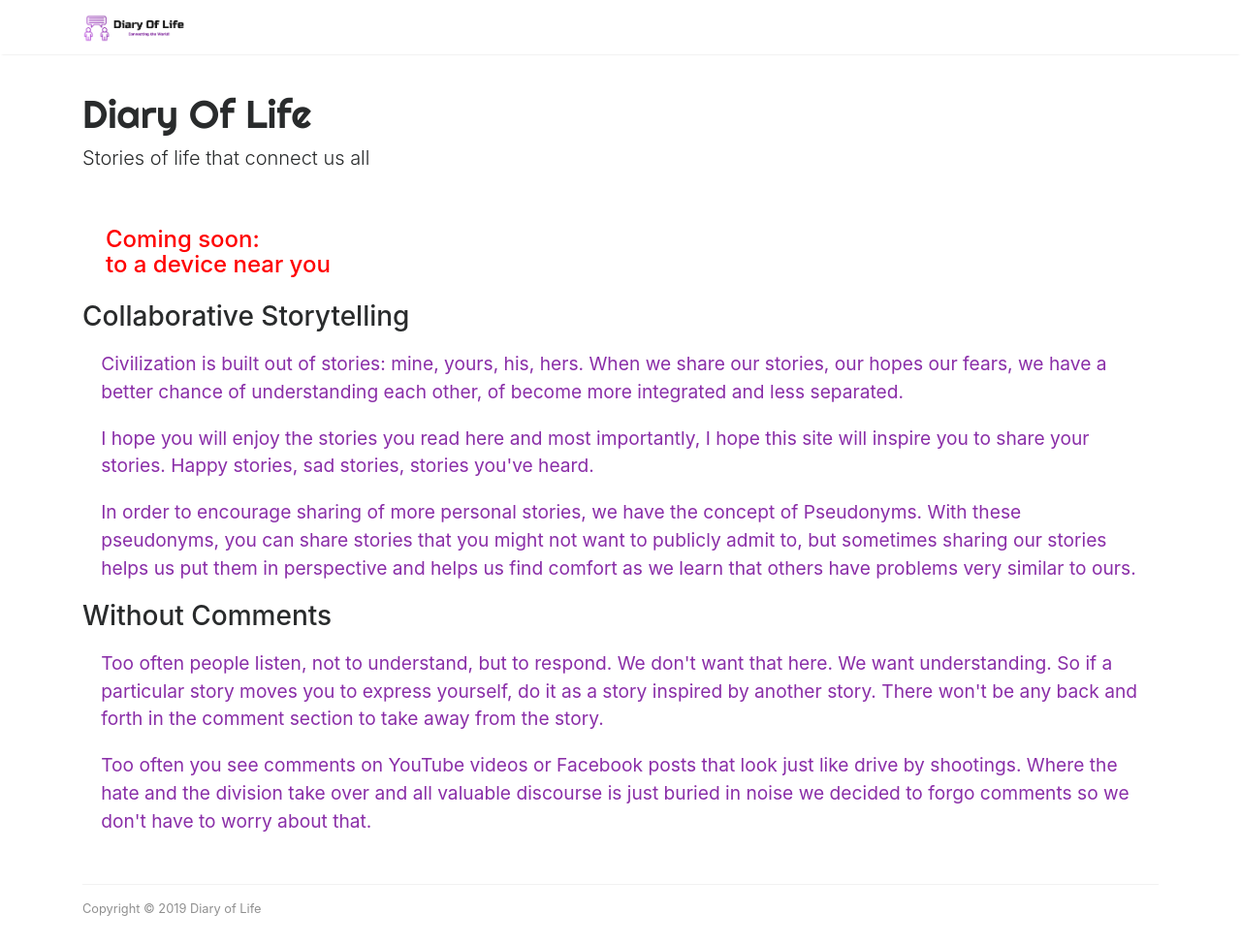
After one commit to mark0978/diaryoflife, a Django app: template diary/templates/teaser.html in a window 1280 px wide. The commit adds this page. Shown: the whole page at 97% size. Run offline with Django 3.2, Linux system fonts and the light colour scheme; the template is opened without the code that fills it, so the values that code supplies are empty; some libraries are stand-ins or nearby versions.

Commit message:
Added coming soon page and got bjoern working

```diff
--- a/diary/diary/bjoern_wsgi.py
+++ b/diary/diary/bjoern_wsgi.py
@@ -15,4 +15,5 @@
 from wsgi import application
 
 
-bjoern.run(application, 'unix:/var/run/diary.sock')
+bjoern.run(application, '127.0.0.1', 8080)
+#bjoern.run(application, 'unix:/var/run/diary.sock')
--- a/diary/diary/urls.py
+++ b/diary/diary/urls.py
@@ -17,8 +17,11 @@
 
 from django.contrib import admin
 from django.urls import path, include
+from django.views.generic import TemplateView
+
 
 urlpatterns = [
+    path('', TemplateView.as_view(template_name="teaser.html")),
     path('admin/', admin.site.urls),
     path('entries/', include('entries.urls')),
     path('markdownx/', include('markdownx.urls')),
--- a/diary/templates/base.html
+++ b/diary/templates/base.html
@@ -16,6 +16,8 @@
 	<link href="https://fonts.googleapis.com/css?family=Righteous" rel="stylesheet">
 	<!-- Custom styles for this template -->
 	<link href="{% static 'css/mediumish.css' %}" rel="stylesheet">
+	{% block styles %}
+	{% endblock styles %}
 </head>
 <body>
 
@@ -28,11 +30,11 @@
 <div class="container">
 	<!-- Begin Logo -->
 	<a class="navbar-brand" href="index.html">
-	<img src="assets/img/logo.png" alt="logo">
+	<img src="{% static 'img/logo.png' %}" alt="logo">
 	</a>
 	<!-- End Logo -->
 	<div class="collapse navbar-collapse" id="navbarsExampleDefault">
-		<!-- Begin Menu -->
+		{% block top-menu %}
 		<ul class="navbar-nav ml-auto">
 			<li class="nav-item active">
 				<a class="nav-link" href="{% url 'entries:recent' %}">Stories <span class="sr-only">(current)</span></a>
@@ -44,13 +46,13 @@
 				<a class="nav-link" href="/entries/author/">Author</a>
 			</li>
 		</ul>
-		<!-- End Menu -->
-		<!-- Begin Search -->
+		{% endblock top-menu %}
+		{% block search %}
 		<form class="form-inline my-2 my-lg-0">
 			<input class="form-control mr-sm-2" type="text" placeholder="Search">
 			<span class="search-icon"><svg class="svgIcon-use" width="25" height="25" viewbox="0 0 25 25"><path d="M20.067 18.933l-4.157-4.157a6 6 0 1 0-.884.884l4.157 4.157a.624.624 0 1 0 .884-.884zM6.5 11c0-2.62 2.13-4.75 4.75-4.75S16 8.38 16 11s-2.13 4.75-4.75 4.75S6.5 13.62 6.5 11z"></path></svg></span>
 		</form>
-		<!-- End Search -->
+		{% endblock search %}
 	</div>
 </div>
 </nav>
@@ -71,8 +73,7 @@
 	{% endblock contents %}
 
 
-	<!-- Begin Footer
-	================================================== -->
+	{% block footer %}
 	<div class="footer">
 		<p class="pull-left">
 			 Copyright &copy; 2019 Diary of Life
@@ -80,18 +81,16 @@
 		<div class="clearfix">
 		</div>
 	</div>
-	<!-- End Footer
-	================================================== -->
+	{% endblock %}
 
 </div>
 <!-- /.container -->
 
-<!-- Bootstrap core JavaScript
-    ================================================== -->
-<!-- Placed at the end of the document so the pages load faster -->
+{% block javascript %}
 <script src="{% static 'js/jquery.min.js' %}"></script>
 <script src="https://cdnjs.cloudflare.com/ajax/libs/tether/1.4.0/js/tether.min.js" integrity="sha384-DztdAPBWPRXSA/3eYEEUWrWCy7G5KFbe8fFjk5JAIxUYHKkDx6Qin1DkWx51bBrb" crossorigin="anonymous"></script>
 <script src="{% static 'js/bootstrap.min.js' %}"></script>
 <script src="{% static 'js/ie10-viewport-bug-workaround.js' %}"></script>
+{% endblock javascript %}
 </body>
 </html>
--- /dev/null
+++ b/diary/templates/teaser.html
@@ -0,0 +1,54 @@
+{% extends "base.html" %}
+
+{% block top-menu %}
+{% endblock top-menu %}
+
+{% block search %}
+{% endblock search %}
+
+{% block styles %}
+<style>
+.long-explanation {
+    margin: 1em;
+    color: #8a2ea8;
+    font-size: 120%;
+}
+</style>
+{% endblock styles %}
+
+{% block contents %}
+
+<h4 style="margin:1em; color: red;">Coming soon:<br />to a device near you</h4>
+
+<h3>Collaborative Storytelling</h3>
+<div class='long-explanation'>
+Civilization is built out of stories: mine, yours, his, hers.  When we share our stories, our hopes
+our fears, we have a better chance of understanding each other, of become more integrated and less
+separated.</div>
+
+<div class='long-explanation'>
+I hope you will enjoy the stories you read here and most importantly,
+I hope this site will inspire you to share your stories.  Happy stories, sad stories, stories you've
+heard.
+</div>
+
+<div class='long-explanation'>
+In order to encourage sharing of more personal stories, we have the concept of Pseudonyms.  With
+these pseudonyms, you can share stories that you might not want to publicly admit to, but sometimes
+sharing our stories helps us put them in perspective and helps us find comfort as we learn that
+others have problems very similar to ours.
+</div>
+
+<h3>Without Comments</h3>
+<div class='long-explanation'>
+Too often people listen, not to understand, but to respond.  We don't want that here.  We want
+understanding.  So if a particular story moves you to express yourself, do it as a story inspired by
+another story.  There won't be any back and forth in the comment section to take away from the story.
+</div>
+
+<div class='long-explanation'>
+Too often you see comments on YouTube videos or Facebook posts that look just like drive by
+shootings.  Where the hate and the division take over and all valuable discourse is just buried in
+noise we decided to forgo comments so we don't have to worry about that.
+</div>
+{% endblock contents %}
```
Also changed, not shown: diary/static/img/favicon.ico, diary/static/img/logo.png, 1 other file.
